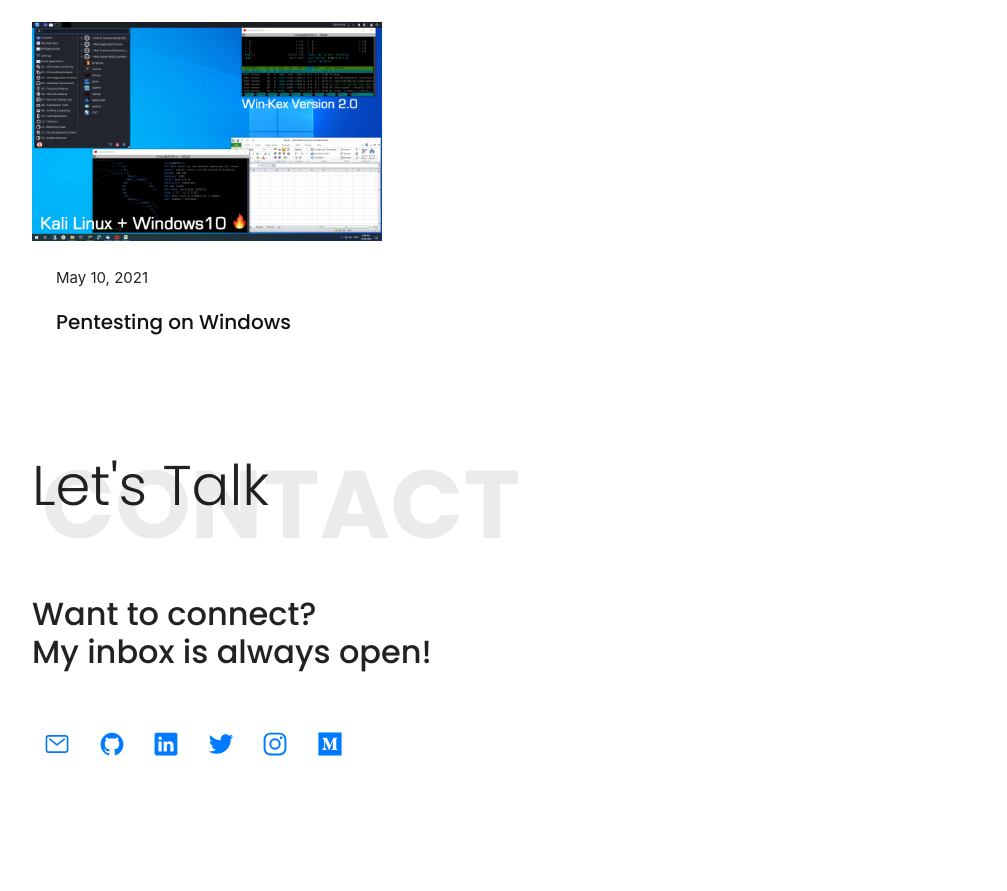
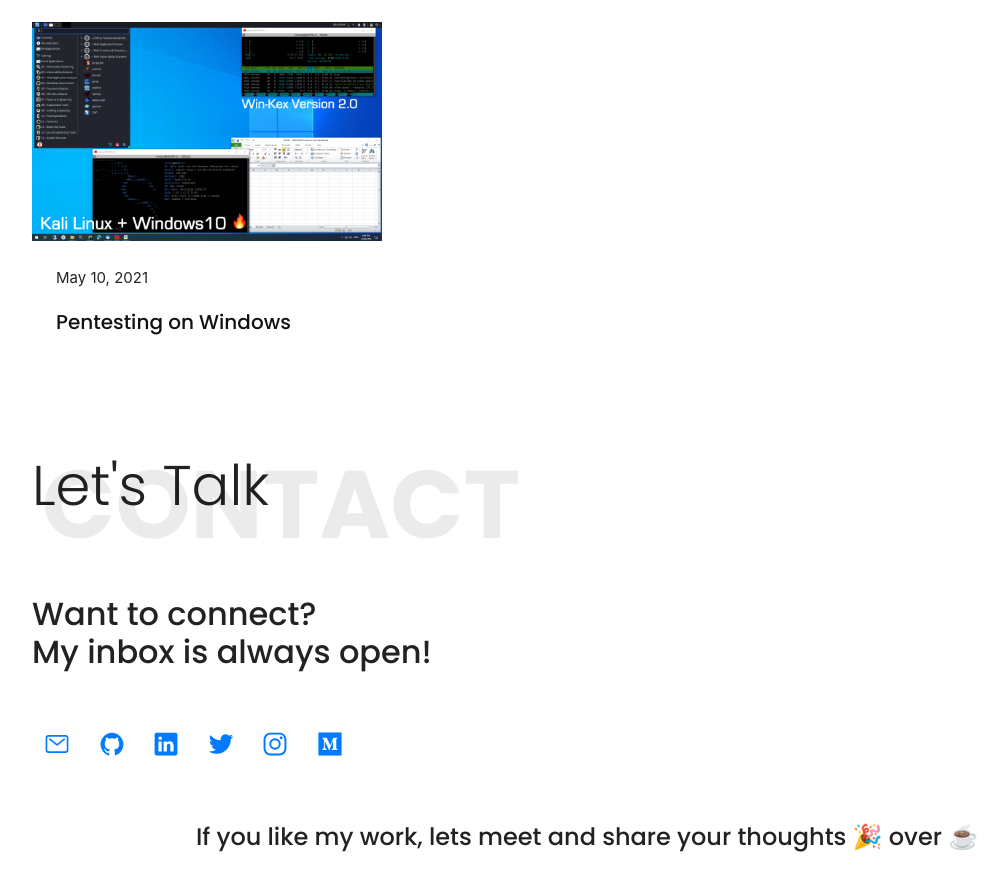
Before and after one commit to Siddharth-Rajput/Siddharth-Rajput.github.io, a Jekyll site: the page index.html, which Jekyll copies as it is, in a window 1280 px wide and 900 px high, scrolled down 5745 px. Shown: the top 891 px of the window, without its empty margins (53-1060 px from the left). Built offline with Jekyll 4.4.1, drawn with Linux system fonts in a browser that asks for light colours; nearby versions of some CDN libraries; before the commit the page ends 6568 px from its top, so only the background shows below that.

Commit message:
Update index.html

```diff
--- a/index.html
+++ b/index.html
@@ -556,7 +556,7 @@
                             </div>
                     </div>
                 <div class="mt-5 mb-5 text-center">
-                    <!--<h4>If you like my work, you can <a href="">buy me a coffee</a> and share your thoughts 🎉☕  </h1>-->
+                    <h4>If you like my work, lets meet and share your thoughts 🎉 over ☕  </h1>
                 </div>
         </section>
     </div>
```
